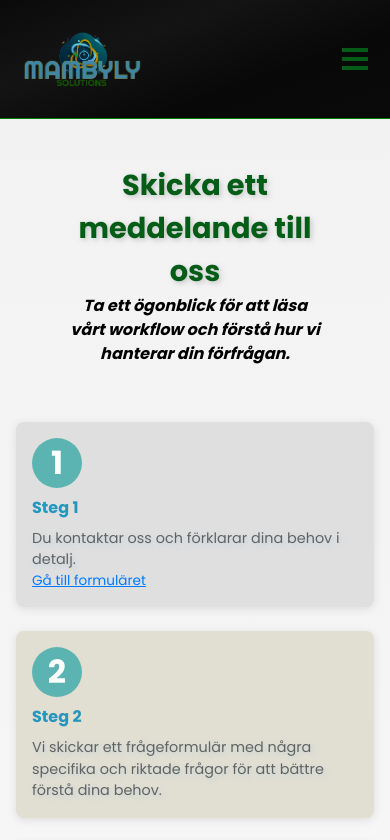
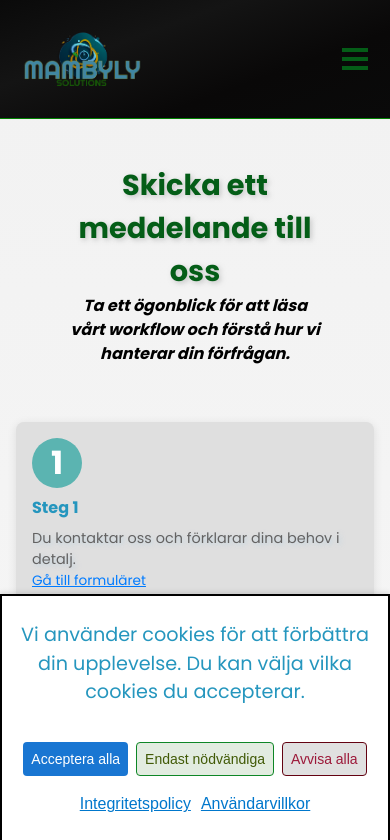
Before and after one commit to Emadenni/MambyLy-logistics-frontend, a React (Vite) app: page /kontaktaOss in a window 390 px wide. Shown: the top 840 px of the page. Built offline with nearby package versions, Linux system fonts and the light colour scheme; no server answers.

Commit message:
removed again delay from cookies banner

```diff
--- a/src/components/CookieConsentBanner/CookieConsentBanner.tsx
+++ b/src/components/CookieConsentBanner/CookieConsentBanner.tsx
@@ -8,12 +8,8 @@ const CookieConsentBanner: React.FC = () => {
 
   useEffect(() => {
     const consent = localStorage.getItem("cookieConsent");
-
     if (!consent) {
-      const delay = window.innerWidth <= 768 ? 6000 : 4000;
-      setTimeout(() => {
-        setShowBanner(true);
-      }, delay);
+      setShowBanner(true); // nessun delay
     }
   }, []);
 
@@ -22,11 +18,11 @@ const CookieConsentBanner: React.FC = () => {
     setShowBanner(false);
   };
 
-  if (!showBanner) return null;
-
   return (
     <div className={`cookie-banner ${showBanner ? "show" : ""}`}>
-      <p>Vi använder cookies för att förbättra din upplevelse. Du kan välja vilka cookies du accepterar.</p>
+      <p>
+        Vi använder cookies för att förbättra din upplevelse. Du kan välja vilka cookies du accepterar.
+      </p>
       <div className="cookie-banner-buttons">
         <button onClick={() => handleConsent("all")}>Acceptera alla</button>
         <button onClick={() => handleConsent("essential")}>Endast nödvändiga</button>
--- a/src/components/CookieConsentBanner/cookieConsentBanner.scss
+++ b/src/components/CookieConsentBanner/cookieConsentBanner.scss
@@ -15,16 +15,18 @@
   gap: 1rem;
   border: solid 2px black;
 
-
+  opacity: 0;
+  pointer-events: none;
+  transition: opacity 0.3s ease-in-out;
 
   @media (max-width: 600px) {
     padding: 18px 0;
   }
 }
 
-
 .cookie-banner.show {
   opacity: 1;
+  pointer-events: all;
 }
 
 .cookie-banner p {
@@ -62,20 +64,16 @@
 .cookie-banner-buttons button:nth-child(2) {
   background: #e2ece0;
   color: #415a06;
-  border:solid 1px #0e8626;
+  border: solid 1px #0e8626;
 }
-
 
 .cookie-banner-buttons button:nth-child(3) {
   background: #e0e0e0;
   color: #9c1839;
-  border:solid 1px #630211;
+  border: solid 1px #630211;
 }
 
-
 .terms {
-
-
   margin-top: 10px;
   margin-bottom: 10px;
 }
--- a/src/components/Logo/logo.scss
+++ b/src/components/Logo/logo.scss
@@ -8,7 +8,7 @@
   }
 
   &.medium {
-    max-width: 240px;
+    max-width: 280px;
   }
 
   &.large {
```
